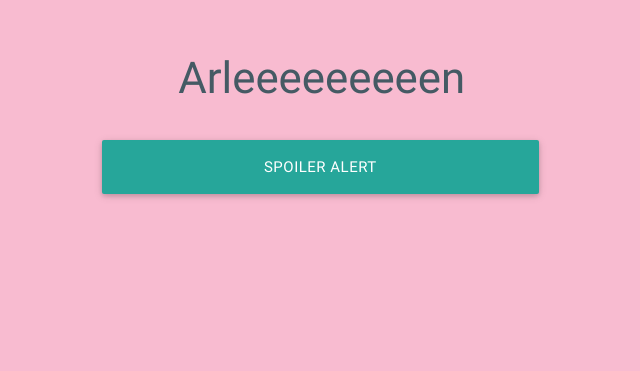
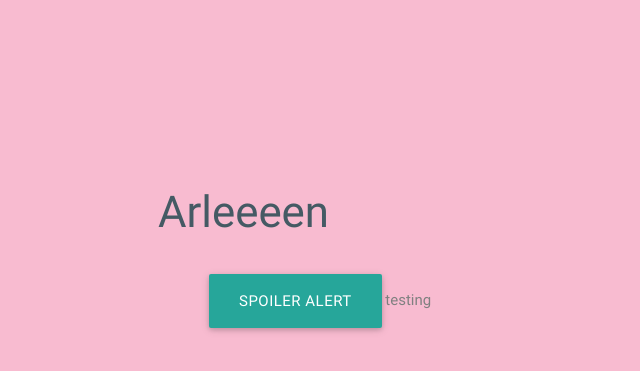
Before and after one commit to Atsukocacola/cantunsee, a plain HTML site: page spoileralert.html in a window 1280 px wide. Shown: the part 147-518 px from the top of the page, without its empty margins (320-960 px from the left). Drawn offline with nearby package versions, Linux system fonts and the light colour scheme.

Commit message:
Add files via upload

```diff
--- a/spoileralert.html
+++ b/spoileralert.html
@@ -26,16 +26,20 @@
 
     <body>
       <div class="container">
-        <div class="row" style="margin-top: 20%">
-            <div class="col s4 offset-s4">
-                <h3>Arleeeeeeeeen</h3>
-            </div>
-        </div> <!-- row end-->
+        <div class="row" style="margin-top: 35%">
+                    <div class="col s3">
+                        <p></p>
+          </div>
+          <div class="col s4">
+                <h3 style="text-align: center">Arleeeen</h3>
+          </div>
+      </div> <!-- row end-->
 
         <div class="row">
-            <div class="col s6 offset-s3">
+            <div class="col s12">
                 <audio id="audio" src="spoileralert.mp3"></audio>
-                <a id="spoileralert" onclick="buttonAction()" class="waves-effect waves-light btn-large" style="width: 100%">Spoiler Alert</a>
+                <a id="spoileralert" onclick="buttonAction()" class="waves-effect waves-light btn-large">Spoiler Alert</a>
+                <a style="color: gray"href="sms: 914-552-8017 &body=It works!">testing</a>
             </div>
         </div> <!-- row end-->
       </div>
```
